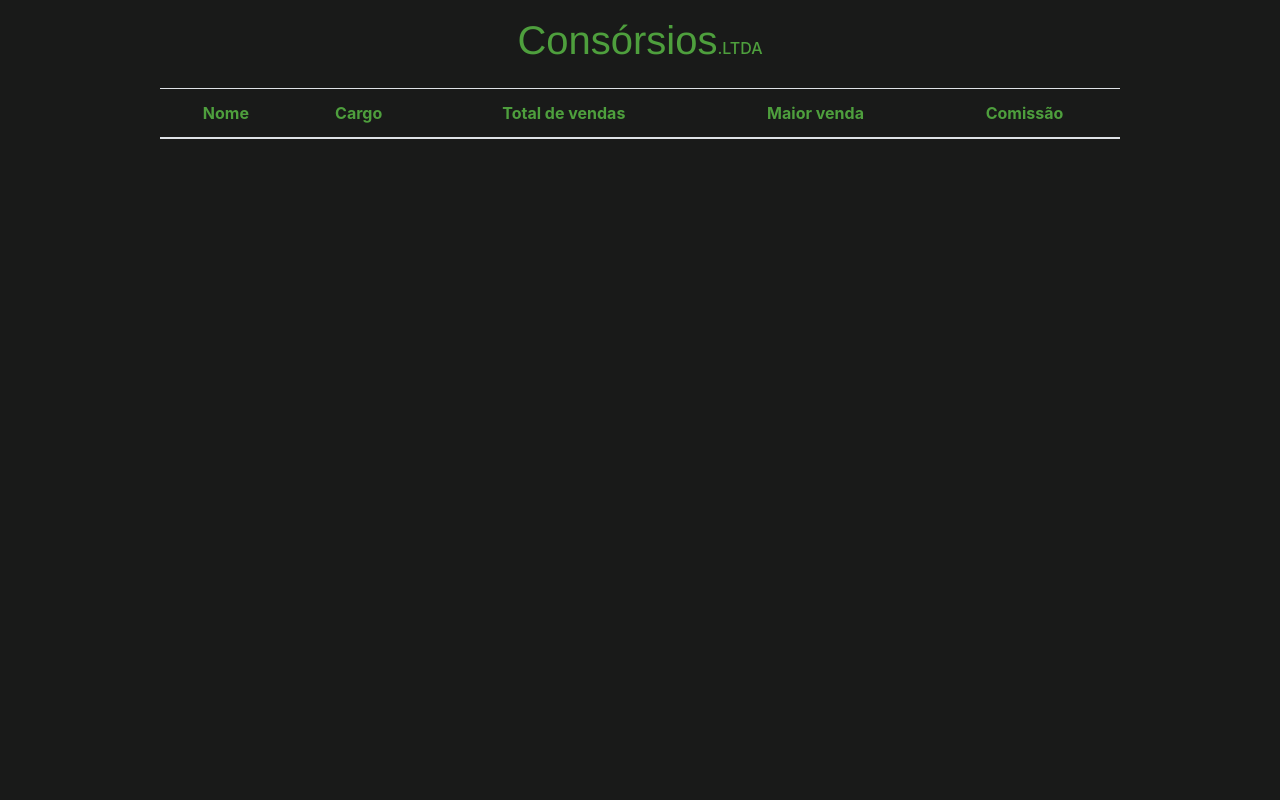
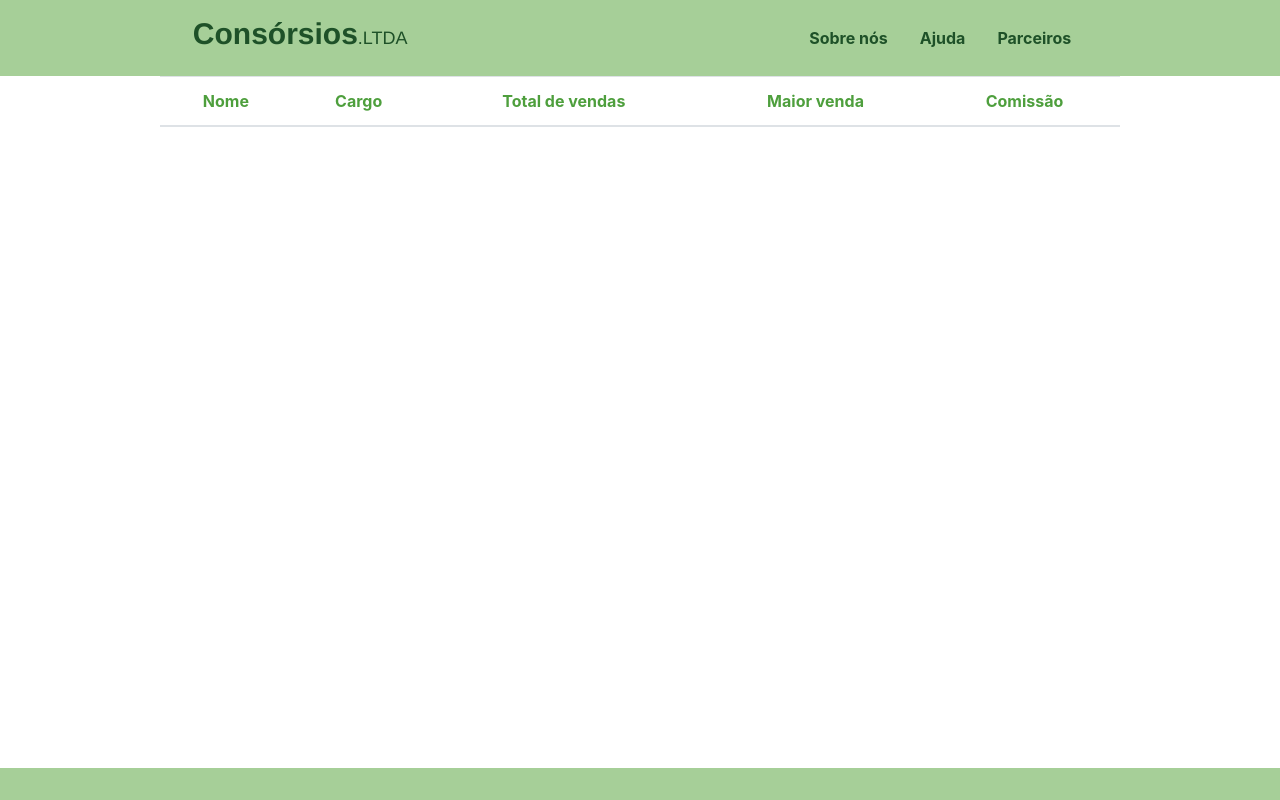
Before and after one commit to D0ntP4nic42/projetoSiteGunter, a plain HTML site: page relatório.html in a window 1280 px wide. Drawn offline with nearby package versions, Linux system fonts and the light colour scheme.

Commit message:
front end2

```diff
--- a/relatório.html
+++ b/relatório.html
@@ -14,8 +14,9 @@
     <style>
         :root {
             --cor-primaria: #4E9F3D;
-            --cor-fundo: #191A19;
+            --cor-fundo: white;
             --cor-secundaria: #1E5128;
+            --cor-terciaria: #A6CF98;
         }
 
         body {
@@ -30,11 +31,27 @@
         header {
             display: flex;
             align-items: baseline;
-            justify-content: center;
+            justify-content: space-around;
+            background-color: var(--cor-terciaria);
+            color: var(--cor-secundaria);
         }
 
         h1 {
             font-family: Helvetica, sans-serif;
+            font-size: 18px;
+        }
+
+        strong {
+            font-size: 30px;
+        }
+
+        .nav-link {
+            color: var(--cor-secundaria);
+            font-weight: bold;
+        }
+
+        .nav-link:hover {
+            color: var(--cor-primaria);
         }
 
         main {
@@ -44,19 +61,29 @@
 
         .prevent-select {
             -webkit-user-select: none;
-            /* Safari */
             -ms-user-select: none;
-            /* IE 10 and IE 11 */
             user-select: none;
-            /* Standard syntax */
+        }
+
+        footer {
+            background-color: var(--cor-terciaria);
+            position: fixed;
+            width: 100%;
+            bottom: 0;
         }
     </style>
 </head>
 
 <body>
     <header class="text-center pt-3 pb-3 prevent-select">
-        <h1>Consórsios</h1>
-        <h6>.LTDA</h6>
+        <h1><strong>Consórsios</strong>.LTDA</h1>
+
+
+        <nav class="nav justify-content-center">
+            <a class="nav-link" href="#" target="_blank">Sobre nós</a>
+            <a class="nav-link" href="#" target="_blank">Ajuda</a>
+            <a class="nav-link" href="#" target="_blank">Parceiros</a>
+        </nav>
     </header>
 
     <main class="text-center">
@@ -73,6 +100,10 @@
             <tbody id="relatorioTableBody"></tbody>
         </table>
     </main>
+
+    <footer class="pt-3 pb-3">
+
+    </footer>
 
     <script>
         let vendedores = JSON.parse(localStorage.getItem('vendedoresArr'))
```
Also changed, not shown: vendas.html (+1 -1 lines).
